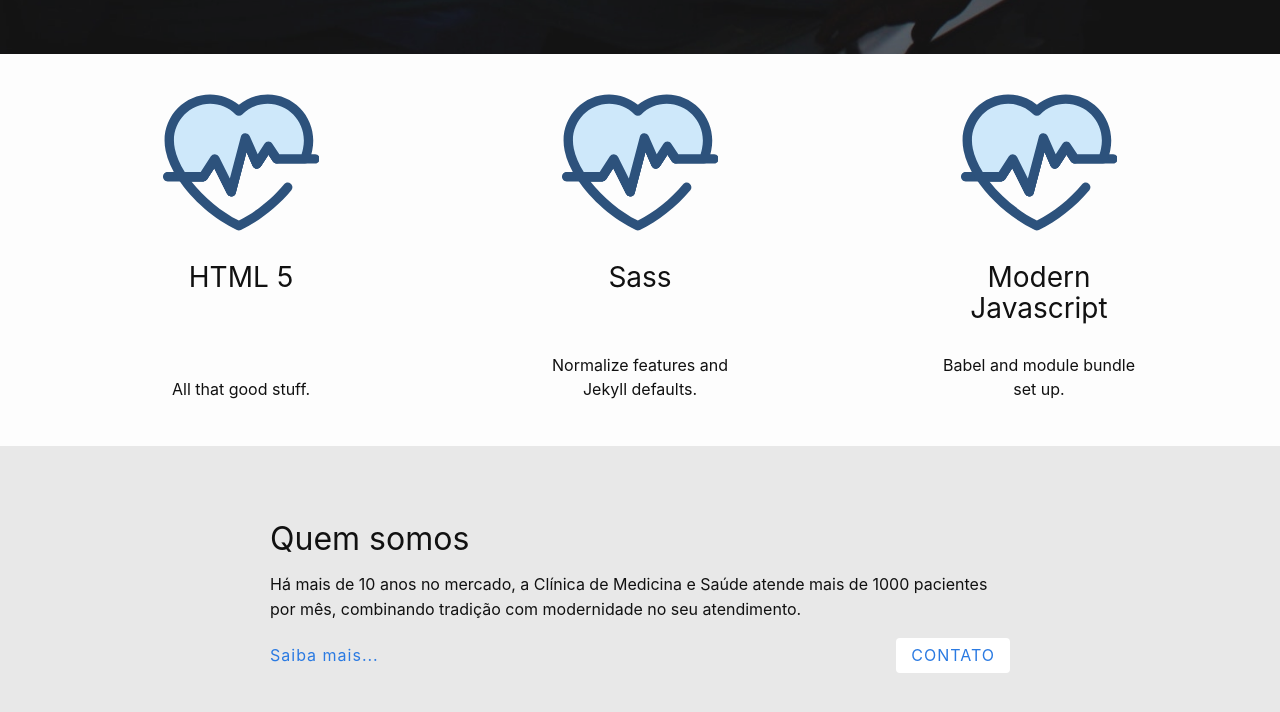
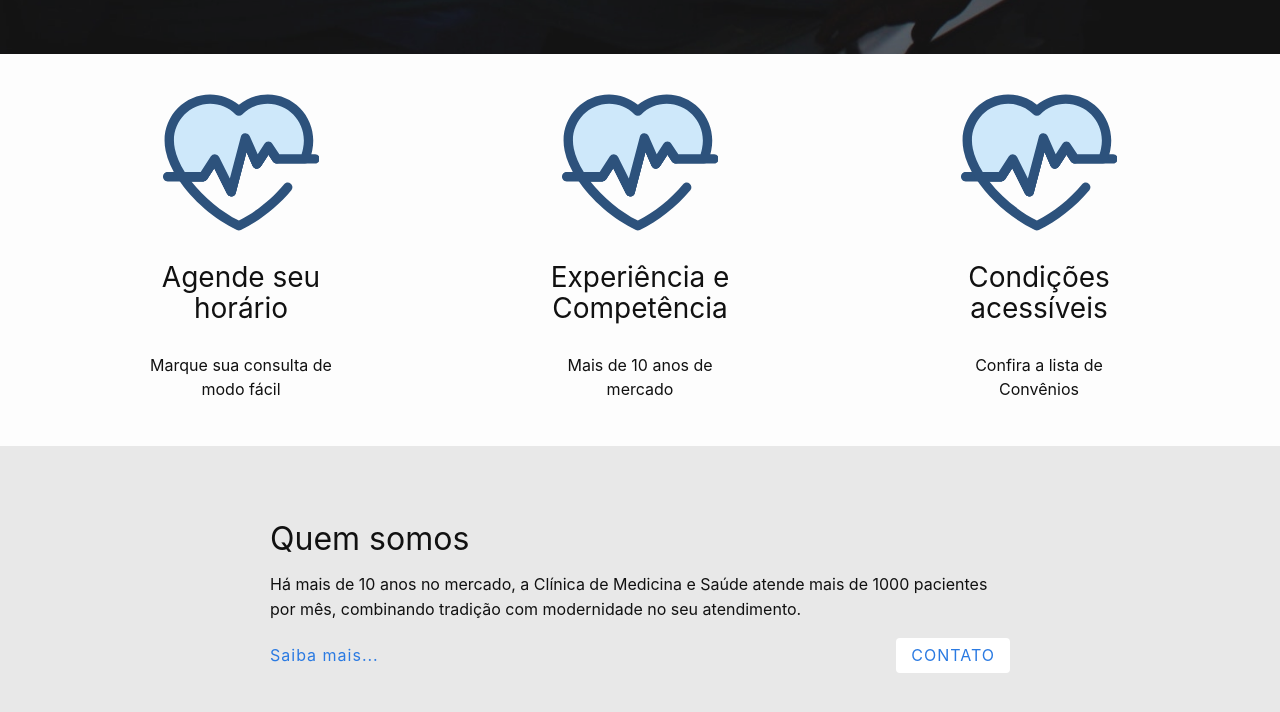
Before and after one commit to CopaTecnologia/medicinaesaude, a Jekyll site: the page built from index.html, in a window 1280 px wide and 900 px high, scrolled down 502 px, cut to the strip 0-744 px from the top of the window. Shown: the top 712 px of the strip. Built offline with Jekyll 4.4.1, drawn with Linux system fonts in a browser that asks for light colours.

Commit message:
Textos ícones grandes

```diff
--- a/_includes/sections/features.html
+++ b/_includes/sections/features.html
@@ -3,20 +3,20 @@
 
     <article class="wrapper" data-cell="1of3 fill" data-grid="column justify">
         <div data-cell="shrink fill">{% include svg/favicon.svg %}</div>
-        <h4>HTML 5</h4>
-        <p data-cell="shrink">All that good stuff.</p>
+        <h4>Agende seu horário</h4>
+        <p data-cell="shrink">Marque sua consulta de modo fácil</p>
     </article>
 
     <article class="wrapper" data-cell="1of3 fill" data-grid="column justify">
         <div data-cell="shrink fill">{% include svg/favicon.svg %}</div>
-        <h4>Sass</h4>
-        <p data-cell="shrink">Normalize features and Jekyll defaults.</p>
+        <h4>Experiência e Competência</h4>
+        <p data-cell="shrink">Mais de 10 anos de mercado</p>
     </article>
 
     <article class="wrapper" data-cell="1of3 fill" data-grid="column justify">
         <div data-cell="shrink fill">{% include svg/favicon.svg %}</div>
-        <h4>Modern Javascript</h4>
-        <p data-cell="shrink">Babel and module bundle set up.</p>
+        <h4>Condições acessíveis</h4>
+        <p data-cell="shrink">Confira a lista de Convênios</p>
     </article>
 
 </div>
```
